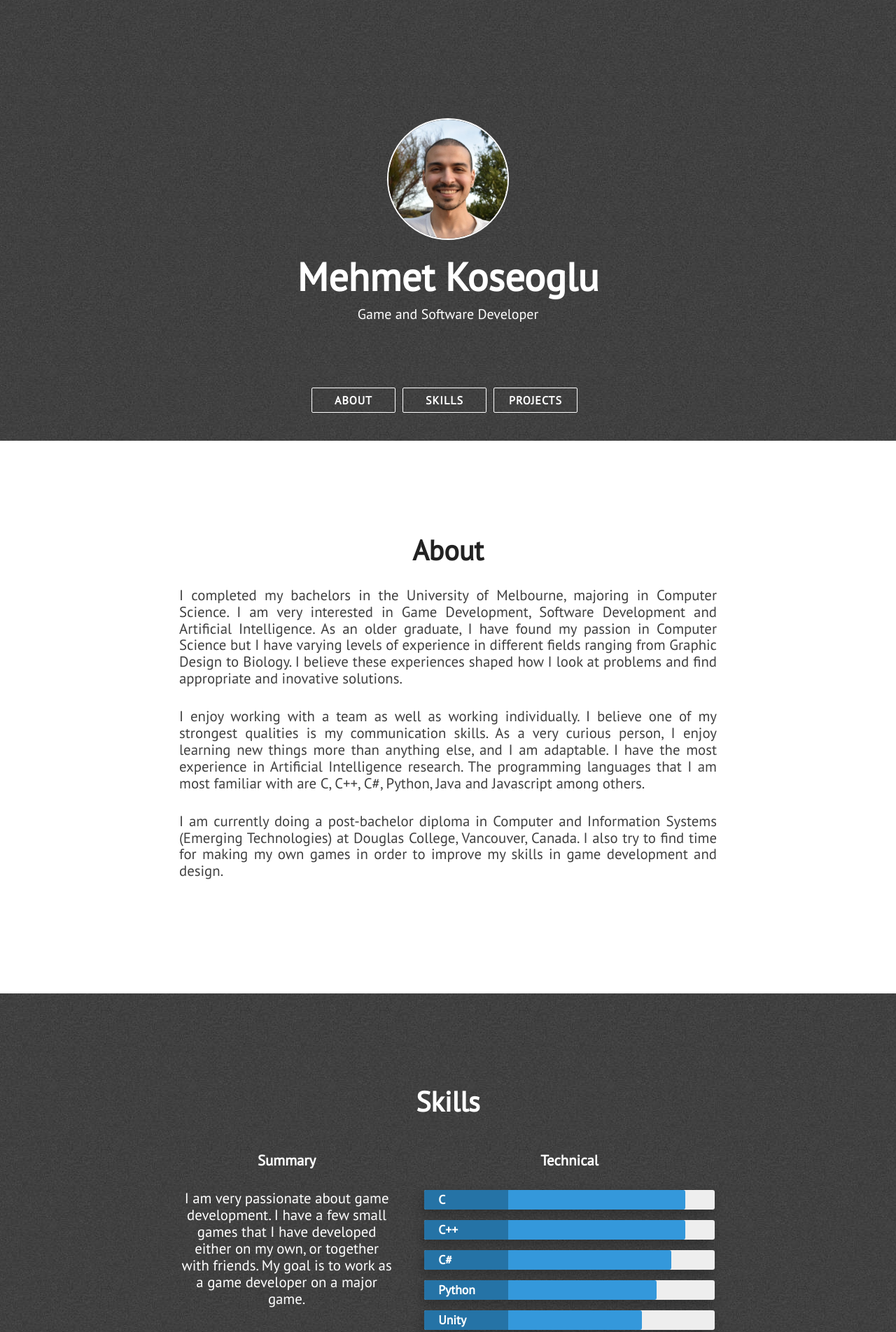
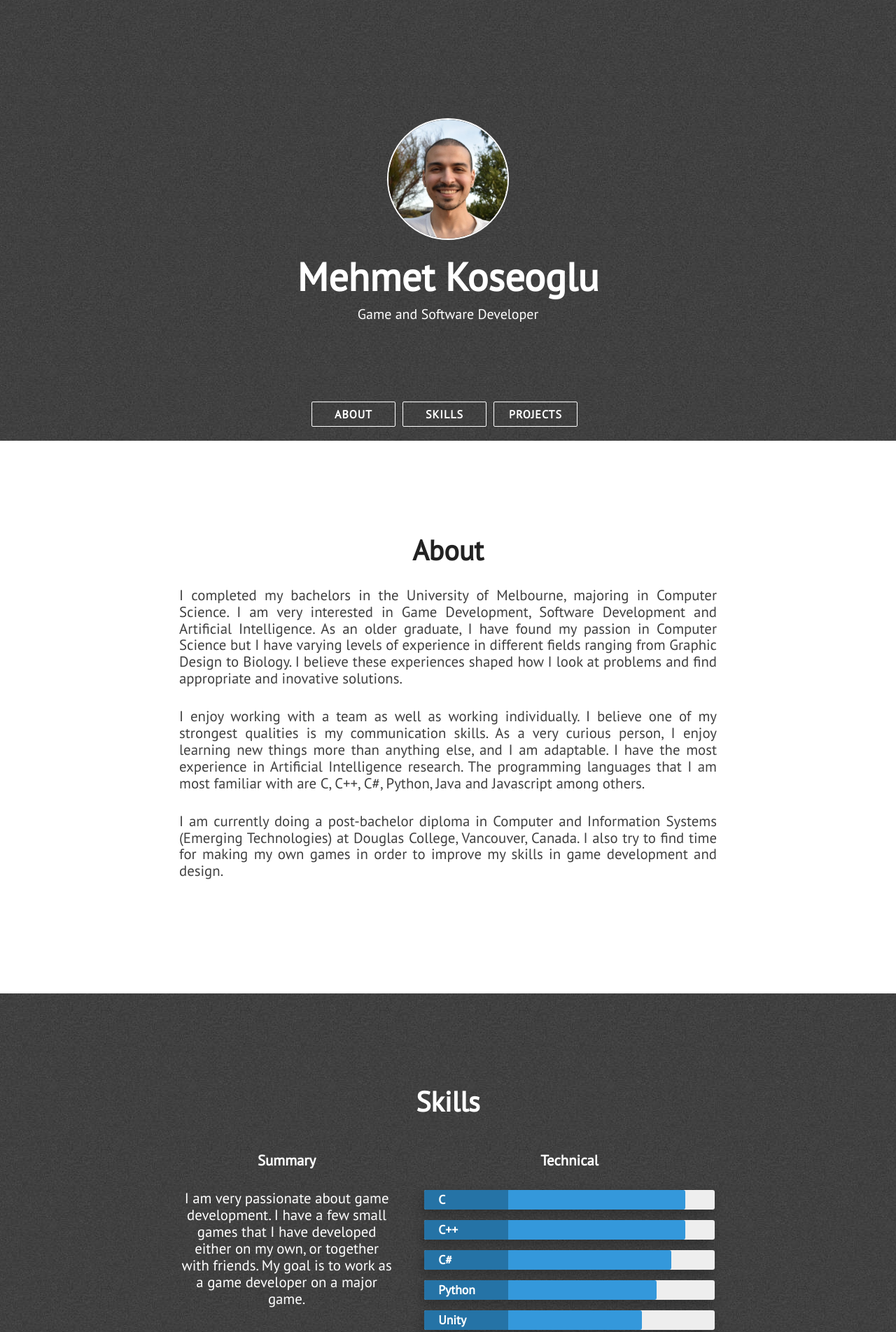
Before and after one commit to mkoseoglu091/mkoseoglu091.github.io, a Jekyll site: the page built from index.html, in a window 1280 px wide. Shown: the top 1904 px of the page at 70% size. Built offline with Jekyll 4.4.1, drawn with Linux system fonts in a browser that asks for light colours; nearby versions of some CDN libraries.

Commit message:
Update main.css

```diff
--- a/assets/css/main.css
+++ b/assets/css/main.css
@@ -109,7 +109,7 @@ img {
 
 .head-menu-wrap {
   position: absolute;
-  bottom: 40px;
+  bottom: 20px;
   left: 50%;
   -webkit-transform: translate(-50%, 0);
           transform: translate(-50%, 0);
```
